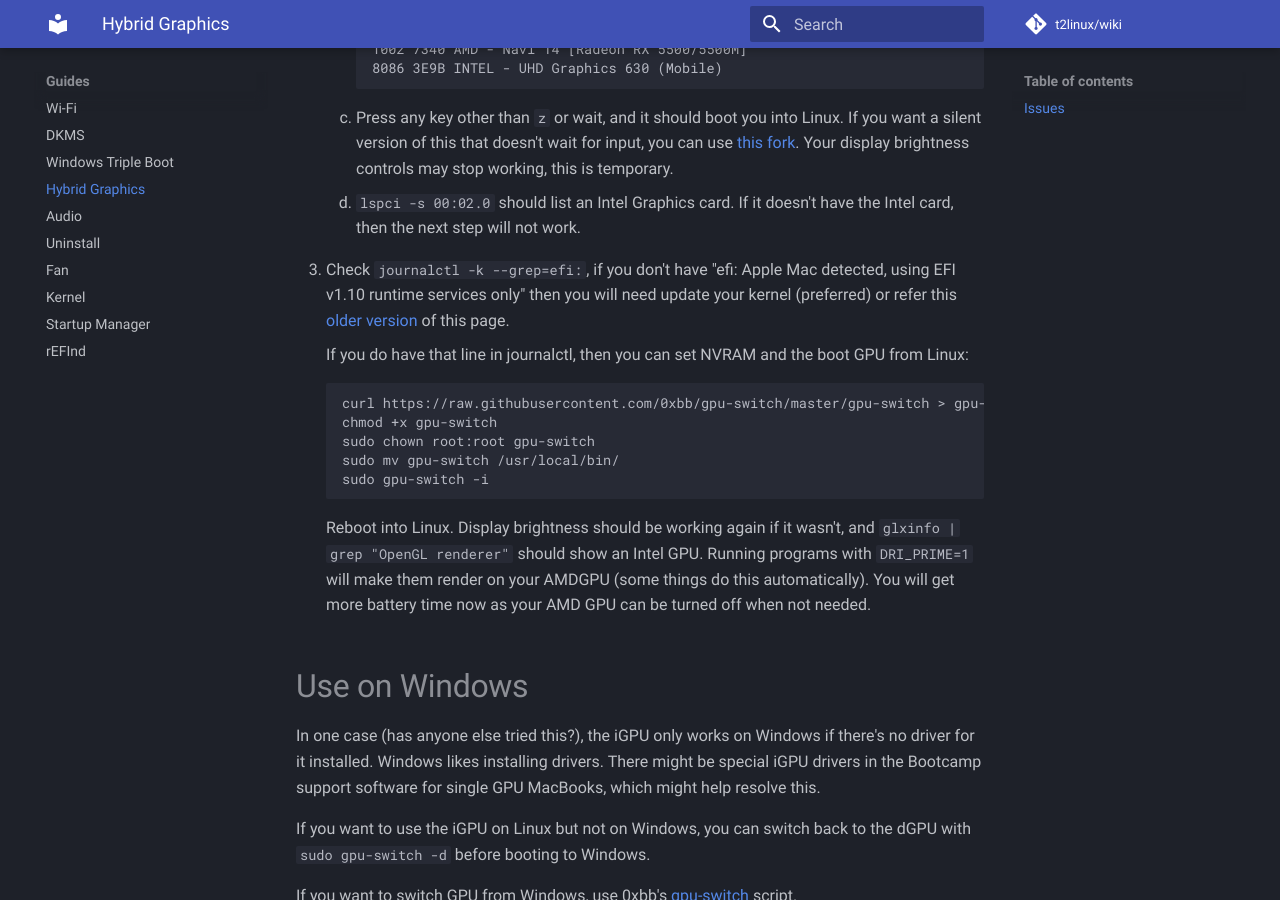
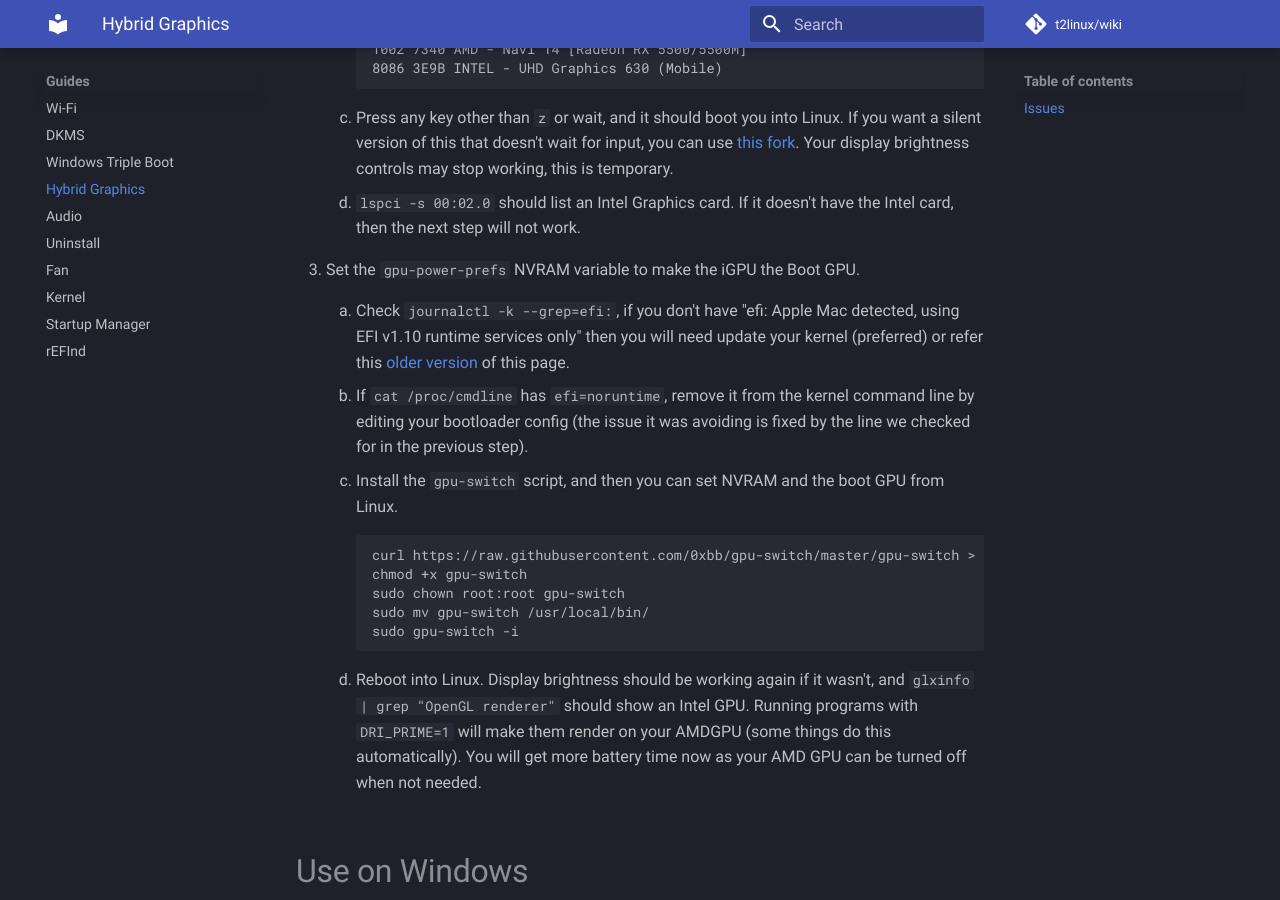
Before and after one commit to t2linux/wiki, an MkDocs documentation site: the page built from docs/guides/hybrid-graphics.md, in a window 1280 px wide and 900 px high, scrolled down 1647 px. Built offline with MkDocs 1.6.1 and Material for MkDocs 9.7.7, drawn with Linux system fonts in a browser that asks for light colours; comment, search, counter and statistics services are not loaded.

Commit message:
hybrid-graphics: remove efi=noruntime

````diff
--- a/docs/guides/hybrid-graphics.md
+++ b/docs/guides/hybrid-graphics.md
@@ -49,19 +49,23 @@ This has been tested on the MacBookPro16,1 and the MacBookPro15,1. The 15,3 and
 
     4.  `lspci -s 00:02.0` should list an Intel Graphics card. If it doesn't have the Intel card, then the next step will not work.
 
-3.  Check `journalctl -k --grep=efi:`, if you don't have "efi: Apple Mac detected, using EFI v1.10 runtime services only" then you will need update your kernel (preferred) or refer this [older version](https://github.com/t2linux/wiki/blob/eb15b19c7e4d5ce79a59ff14a4bf4297a5f65edc/docs/guides/hybrid-graphics.md#enabling-the-igpu) of this page.
+3.  Set the `gpu-power-prefs` NVRAM variable to make the iGPU the Boot GPU.
 
-    If you do have that line in journalctl, then you can set NVRAM and the boot GPU from Linux:
+    1.  Check `journalctl -k --grep=efi:`, if you don't have "efi: Apple Mac detected, using EFI v1.10 runtime services only" then you will need update your kernel (preferred) or refer this [older version](https://github.com/t2linux/wiki/blob/eb15b19c7e4d5ce79a59ff14a4bf4297a5f65edc/docs/guides/hybrid-graphics.md#enabling-the-igpu) of this page.
 
-    ```sh
-    curl https://raw.githubusercontent.com/0xbb/gpu-switch/master/gpu-switch > gpu-switch
-    chmod +x gpu-switch
-    sudo chown root:root gpu-switch
-    sudo mv gpu-switch /usr/local/bin/
-    sudo gpu-switch -i
-    ```
+    2.  If `cat /proc/cmdline` has `efi=noruntime`, remove it from the kernel command line by editing your bootloader config (the issue it was avoiding is fixed by the line we checked for in the previous step).
 
-    Reboot into Linux. Display brightness should be working again if it wasn't, and `glxinfo | grep "OpenGL renderer"` should show an Intel GPU. Running programs with `DRI_PRIME=1` will make them render on your AMDGPU (some things do this automatically). You will get more battery time now as your AMD GPU can be turned off when not needed.
+    3.  Install the `gpu-switch` script, and then you can set NVRAM and the boot GPU from Linux.
+
+        ```sh
+        curl https://raw.githubusercontent.com/0xbb/gpu-switch/master/gpu-switch > gpu-switch
+        chmod +x gpu-switch
+        sudo chown root:root gpu-switch
+        sudo mv gpu-switch /usr/local/bin/
+        sudo gpu-switch -i
+        ```
+
+    4.  Reboot into Linux. Display brightness should be working again if it wasn't, and `glxinfo | grep "OpenGL renderer"` should show an Intel GPU. Running programs with `DRI_PRIME=1` will make them render on your AMDGPU (some things do this automatically). You will get more battery time now as your AMD GPU can be turned off when not needed.
 
 # Use on Windows
 
````
